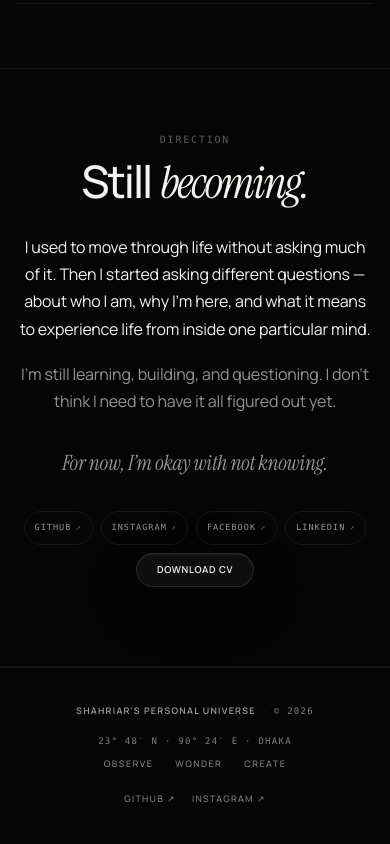
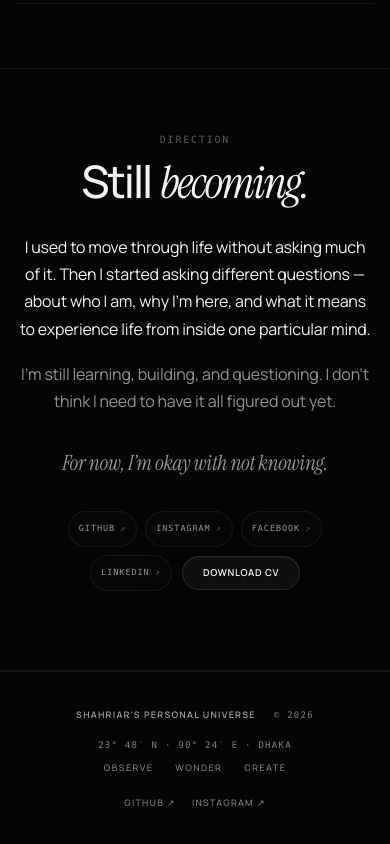
Before and after one commit to shahriarbappy60-ship-it/personal-universe, a React (Vite) app: page /self in a window 390 px wide. Shown: the part 3399-4243 px from the top of the page. Built offline with nearby package versions, Linux system fonts and the light colour scheme.

Commit message:
Refine Self page social and CV button placement

```diff
--- a/src/styles/self-page.css
+++ b/src/styles/self-page.css
@@ -508,3 +508,60 @@
     font-size:8.5px;
   }
 }
+
+/* Direction actions — balanced social constellation */
+.self-page-v2 .self-v2-socials{
+  gap:8px;
+  align-items:center;
+}
+.self-page-v2 .self-v2-social-link{
+  min-height:38px;
+  padding:0 12px;
+  font-size:9px;
+  letter-spacing:.11em;
+  color:var(--muted);
+  border:1px solid var(--line-soft);
+  background:rgba(255,255,255,.012);
+}
+.self-page-v2 .self-v2-social-link span{
+  margin-left:5px;
+}
+.self-page-v2 .self-v2-direction-action .btn-master{
+  min-height:38px;
+  height:38px;
+  padding:0 14px;
+  margin-left:2px;
+}
+@media(max-width:900px){
+  .self-page-v2 .self-v2-socials{
+    justify-content:flex-start;
+  }
+}
+@media(max-width:768px){
+  .self-page-v2 .self-v2-socials{
+    justify-content:center;
+    gap:8px;
+  }
+  .self-page-v2 .self-v2-social-link,
+  .self-page-v2 .self-v2-direction-action .btn-master{
+    min-height:36px;
+    height:36px;
+  }
+}
+@media(max-width:430px){
+  .self-page-v2 .self-v2-socials{
+    max-width:340px;
+    margin-inline:auto;
+  }
+  .self-page-v2 .self-v2-social-link{
+    min-height:34px;
+    padding:0 10px;
+    font-size:8.5px;
+  }
+  .self-page-v2 .self-v2-direction-action .btn-master{
+    min-height:34px;
+    height:34px;
+    padding-inline:12px;
+    font-size:8.5px;
+  }
+}
```
